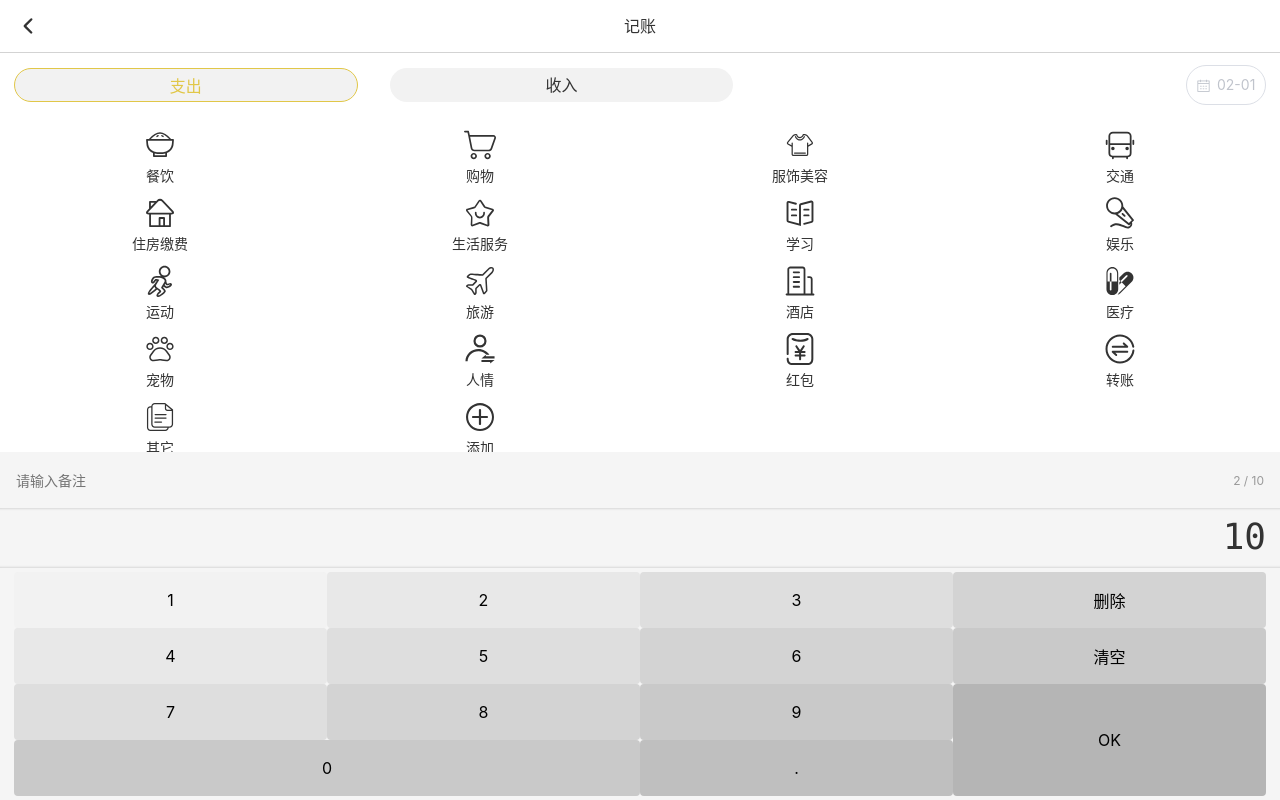
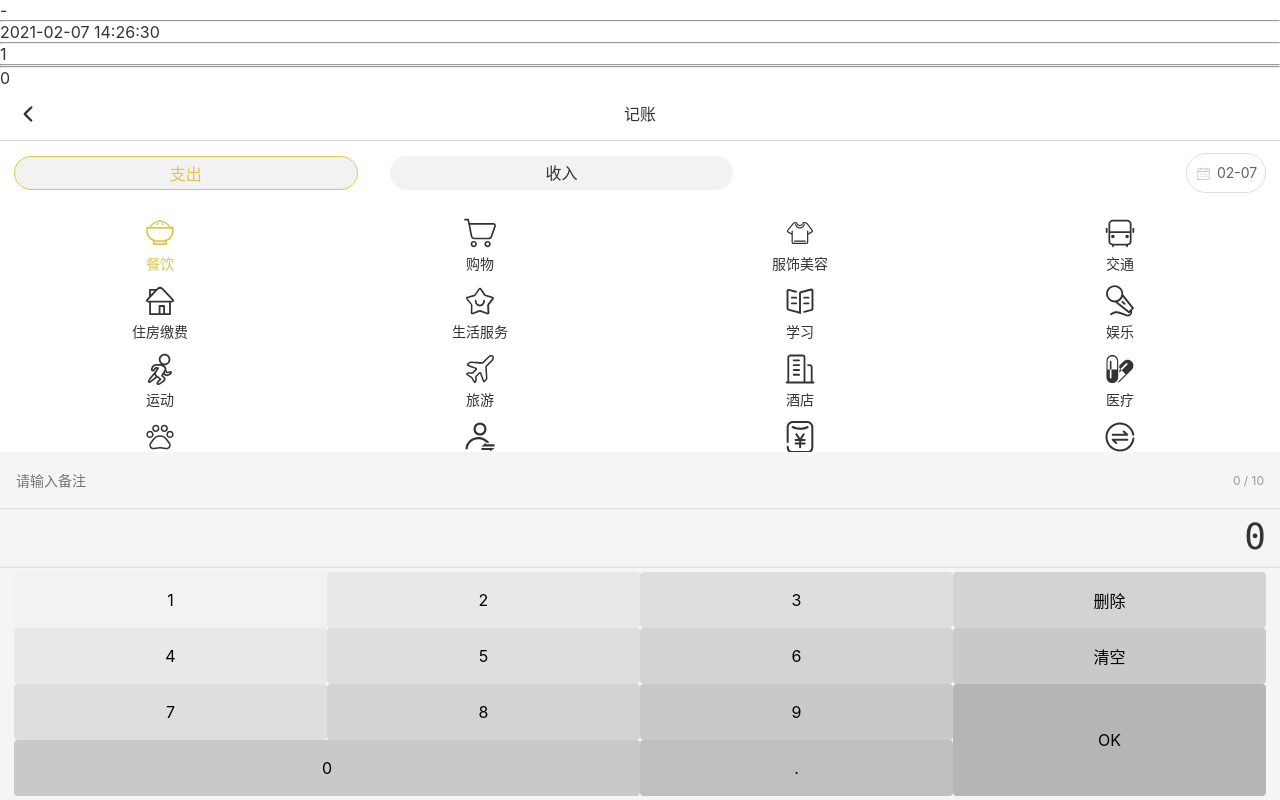
Before and after one commit to ChiLi2000/keep-accounts-v, a Vue app: page /#/account in a window 1280 px wide. Built offline with nearby package versions, Linux system fonts and the light colour scheme.

Commit message:
记账页面数据收集

```diff
--- a/src/components/Account/DateSection.vue
+++ b/src/components/Account/DateSection.vue
@@ -1,20 +1,35 @@
 <template>
   <div :class="classPrefix && `${classPrefix}-wrapper`">
     <el-date-picker
-        v-model="value1"
-        type="date"
-        :placeholder="placeholder">
+        v-model="value"
+        :type="type"
+        :placeholder="placeholder"
+        :format="format"
+        :editable="false"
+        >
     </el-date-picker>
   </div>
 </template>
 
 <script lang="ts">
-import {Vue, Component,Prop} from "vue-property-decorator";
+import {Vue, Component, Prop, Watch} from "vue-property-decorator";
+import dayjs from "dayjs";
 
 @Component
-export default class Date extends Vue {
-  @Prop(String) classPrefix?: string
+export default class DateSection extends Vue {
+  @Prop(String) classPrefix?: string;
+  @Prop() value!: string;
+  @Prop() type!: string;
   @Prop() placeholder?: string;
+  @Prop() format!: string;
+
+  @Watch("value")
+  onValue() {
+    const exactTime = dayjs(new Date().toISOString()).format(" HH:mm:ss")
+    this.$emit("update:value", dayjs(this.value).format("YYYY-MM-DD").concat(exactTime));
+  }
+
+
 }
 </script>
 
--- a/src/components/Account/Notes.vue
+++ b/src/components/Account/Notes.vue
@@ -4,16 +4,27 @@
       <input
           type="text"
           placeholder="请输入备注"
+          v-model="value"
+          @input="overLength"
       />
-      <span class="msg">2 / 10</span>
+      <span class="msg">{{ value.length }} / 10</span>
     </label>
   </div>
 </template>
 
 <script lang="ts">
-export default {
-  name: "Notes"
-};
+import {Vue, Component, Prop} from "vue-property-decorator";
+
+@Component
+export default class Notes extends Vue {
+  @Prop() value!: string;
+
+  overLength() {
+    this.value = this.value.substring(0, 10);
+    this.$emit("update:value", this.value);
+  }
+
+}
 </script>
 
 <style scoped lang="scss">
--- a/src/components/Account/NumberPad.vue
+++ b/src/components/Account/NumberPad.vue
@@ -1,29 +1,73 @@
 <template>
   <div class="wrapper">
-    <div class="output">10</div>
+    <div class="output">{{ output }}</div>
     <div class="pad">
-      <button>1</button>
-      <button>2</button>
-      <button>3</button>
-      <button>删除</button>
-      <button>4</button>
-      <button>5</button>
-      <button>6</button>
-      <button>清空</button>
-      <button>7</button>
-      <button>8</button>
-      <button>9</button>
-      <button class="ok">OK</button>
-      <button class="zero">0</button>
-      <button>.</button>
+      <button @click="inputContent">1</button>
+      <button @click="inputContent">2</button>
+      <button @click="inputContent">3</button>
+      <button @click="remove">删除</button>
+      <button @click="inputContent">4</button>
+      <button @click="inputContent">5</button>
+      <button @click="inputContent">6</button>
+      <button @click="clear">清空</button>
+      <button @click="inputContent">7</button>
+      <button @click="inputContent">8</button>
+      <button @click="inputContent">9</button>
+      <button @click="ok" class="ok">OK</button>
+      <button @click="inputContent" class="zero">0</button>
+      <button @click="inputContent">.</button>
     </div>
   </div>
 </template>
 
 <script lang="ts">
-export default {
-  name: "NumberPad"
-};
+import {Vue, Component, Prop} from "vue-property-decorator";
+
+@Component
+export default class NumberPad extends Vue {
+  @Prop(Number) readonly value!: number;
+  output = this.value.toString();
+
+  inputContent(event: MouseEvent) {
+    // eslint-disable-next-line @typescript-eslint/no-non-null-assertion
+    const input = (event.target as HTMLButtonElement).textContent!;
+
+    if (this.output.length === 16) {
+      return;
+    }
+    if (this.output === "0") {
+      if (".".indexOf(input) >= 0) {
+        this.output += input;
+      } else {
+        this.output = input;
+      }
+      return;
+    }
+    if (this.output.indexOf(".") >= 0 && (input === "." || this.output[this.output.length - 3] === ".")) {
+      return;
+    }
+
+    this.output += input;
+  }
+
+  remove() {
+    if (this.output.length === 1) {
+      this.output = "0";
+    } else {
+      this.output = this.output.slice(0, -1);
+    }
+  }
+
+  clear() {
+    this.output = "0";
+  }
+
+  ok() {
+    const number = parseFloat(this.output);
+    this.$emit("update:value", number);
+    this.$emit("submit", number);
+  }
+}
 </script>
 
 <style scoped lang="scss">
--- a/src/views/Account.vue
+++ b/src/views/Account.vue
@@ -1,15 +1,24 @@
 <template>
   <div class="outer">
+    {{ record.category }}
+    <hr/>
+    {{ record.createdAt }}
+    <hr/>
+    {{ record.tagId }}
+    <hr/>
+    {{ record.note }}
+    <hr/>
+    {{ record.amount }}
     <Topbar/>
     <div class="tab_date">
       <Tab class-prefix="tab" :value.sync="record.category"/>
-      <DateSection placeholder="02-01"/>
+      <DateSection :value.sync="record.createdAt" :placeholder="placeholder" type="date" format="MM-dd"/>
     </div>
     <div class="center">
-      <TagsSection :selectedTagId.sync="tagId" :type.sync="record.category"/>
+      <TagsSection :selectedTagId.sync="record.tagId" :type.sync="record.category"/>
     </div>
-    <Notes/>
-    <NumberPad/>
+    <Notes :value.sync="record.note"/>
+    <NumberPad :value.sync="record.amount" @submit="saveRecord"/>
   </div>
 </template>
 
@@ -34,9 +43,13 @@
     tagId: 1,
     note: "",
     amount: 0,
-    createdAt: dayjs(new Date().toISOString()).format("YYYY-MM-DD")
+    createdAt: dayjs(new Date().toISOString()).format("YYYY-MM-DD HH:mm:ss")
   };
+  placeholder = dayjs(new Date().toISOString()).format("MM-DD");
 
+  saveRecord() {
+    console.log("1");
+  }
 }
 </script>
 
```
